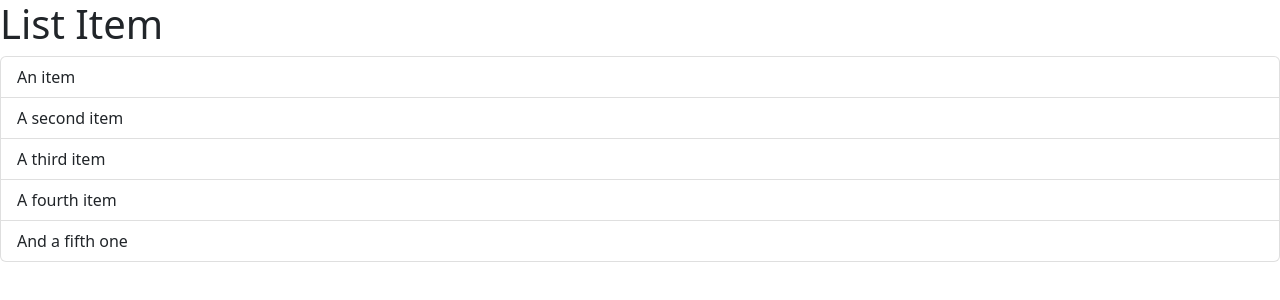
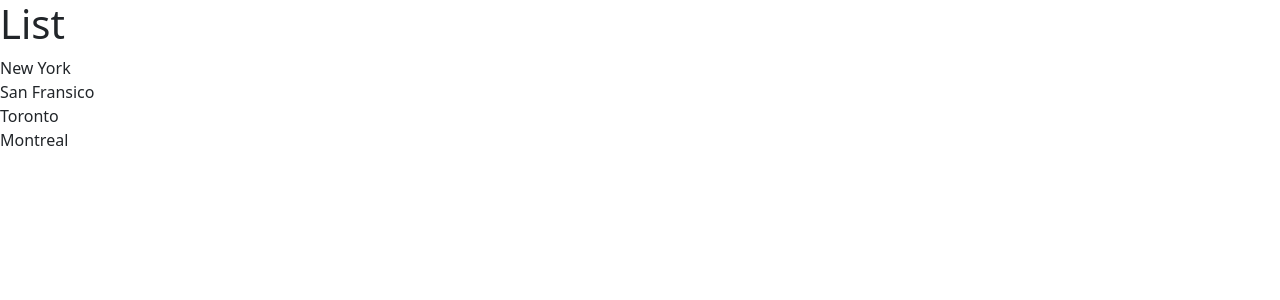
Before and after one commit to Rohini08/LearnReact, a React (Vite) app: page / in a window 1280 px wide. Shown: the top 300 px of the page. Built offline with nearby package versions, Linux system fonts and the light colour scheme.

Commit message:
expression and dynamic list

```diff
--- a/src/components/ListGroup.tsx
+++ b/src/components/ListGroup.tsx
@@ -1,13 +1,15 @@
 function ListGroup() {
+  let items = ["New York", "San Fransico", "Toronto", "Montreal"];
+  //items = [];
+
   return (
     <>
-      <h1>List Item</h1>
+      <h1>List</h1>
       <ul className="list-group">
-        <li className="list-group-item">An item</li>
-        <li className="list-group-item">A second item</li>
-        <li className="list-group-item">A third item</li>
-        <li className="list-group-item">A fourth item</li>
-        <li className="list-group-item">And a fifth one</li>
+        {items.length == 0 && "No item Found"}
+        {items.map((item) => (
+          <li key={item}>{item}</li>
+        ))}
       </ul>
     </>
   );
```
